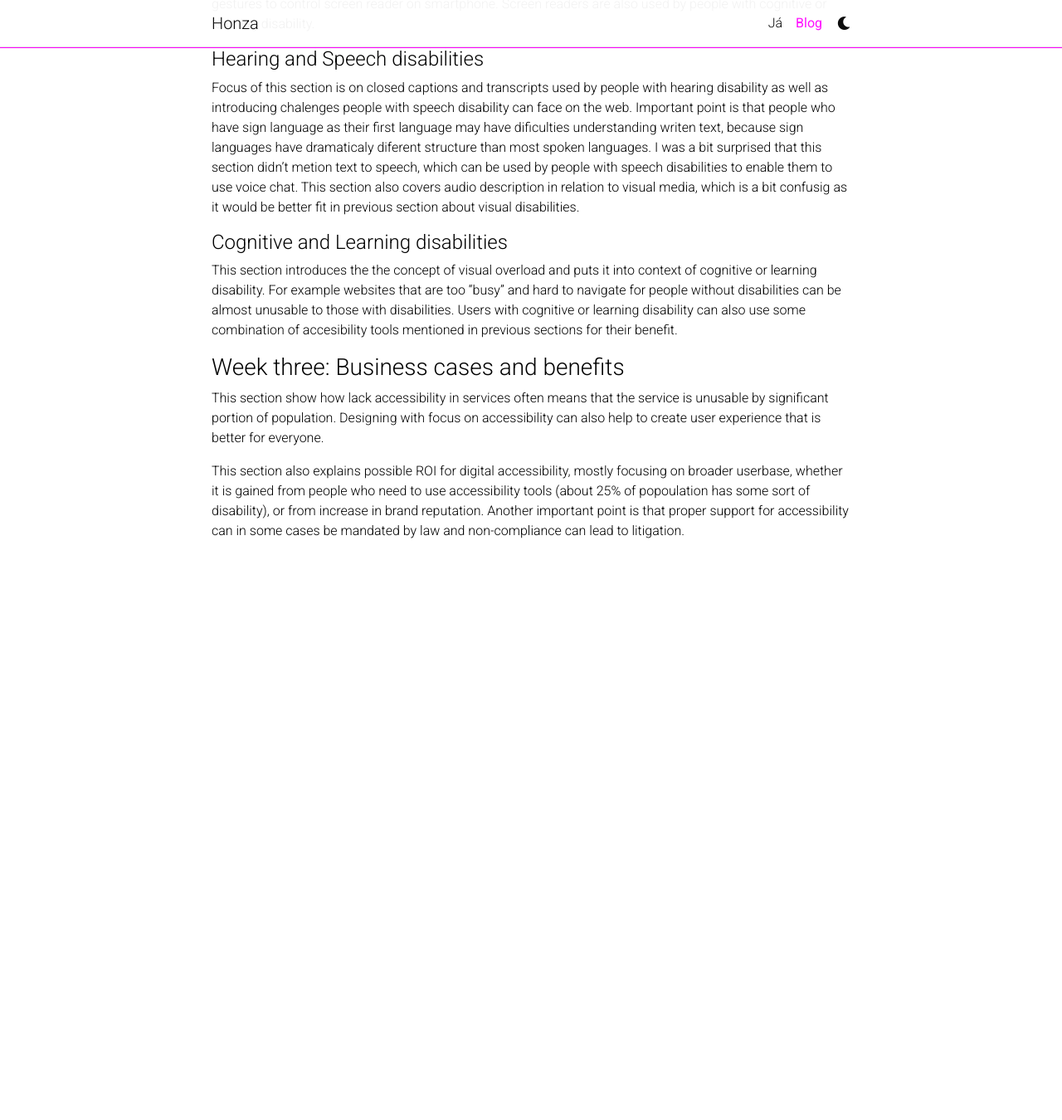
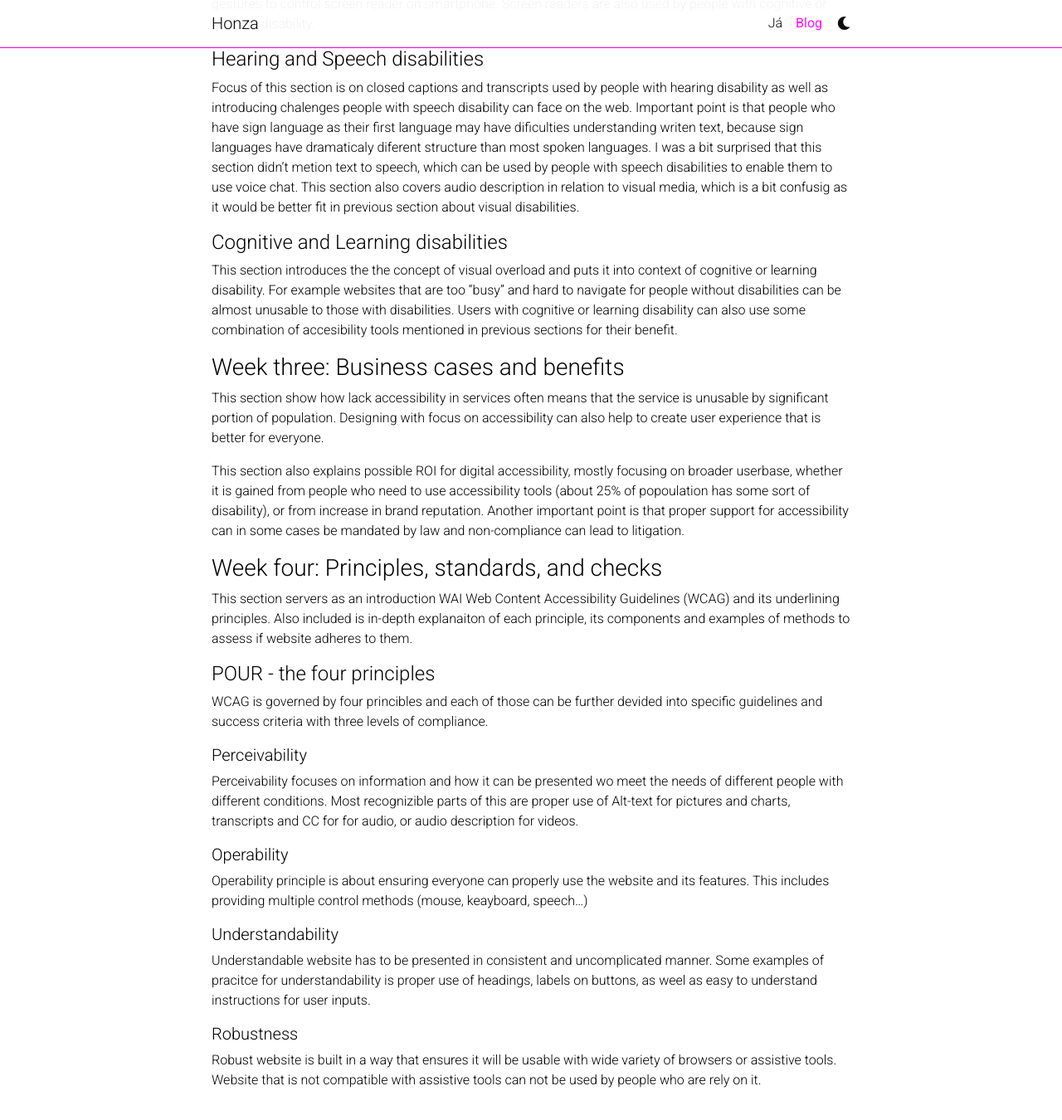
Before and after one commit to Honza-B1234/Honza-B1234.github.io, a Jekyll site: the page built from _posts/2022-12-04-mooc_web_accessibility.md, in a window 1280 px wide and 1400 px high, scrolled down 1051 px. Shown: the top 1350 px of the window at 83% size. Built offline with Jekyll 4.4.1, drawn with Linux system fonts in a browser that asks for light colours; comment, search, counter and statistics services are not loaded; a style sheet for code colours, icons or effects is not loaded; before the commit the page ends 1789 px from its top, so only the background shows below that.

Commit message:
Update 2022-12-04-mooc_web_accessibility.md

```diff
--- a/_posts/2022-12-04-mooc_web_accessibility.md
+++ b/_posts/2022-12-04-mooc_web_accessibility.md
@@ -40,3 +40,21 @@ This section introduces the the concept of visual overload and puts it into cont
 This section show how lack accessibility in services often means that the service is unusable by significant portion of population. Designing with focus on accessibility can also help to create user experience that is better for everyone.
 
 This section also explains possible ROI for digital accessibility, mostly focusing on broader userbase, whether it is gained from people who need to use accessibility tools (about 25% of popoulation has some sort of disability), or from increase in brand reputation. Another important point is that proper support for accessibility can in some cases be mandated by law and non-compliance can lead to litigation.
+
+### Week four: Principles, standards, and checks
+This section servers as an introduction WAI Web Content Accessibility Guidelines (WCAG) and its underlining principles. Also included is in-depth explanaiton of each principle, its components and examples of methods to assess if website adheres to them.
+
+#### POUR - the four principles
+WCAG is governed by four princibles and each of those can be further devided into specific guidelines and success criteria with three levels of compliance.
+
+##### Perceivability
+Perceivability focuses on information and how it can be presented wo meet the needs of different people with different conditions. Most recognizible parts of this are proper use of Alt-text for pictures and charts, transcripts and CC for for audio, or audio description for videos.
+
+##### Operability
+Operability principle is about ensuring everyone can properly use the website and its features. This includes providing multiple control methods (mouse, keayboard, speech...)
+
+##### Understandability
+Understandable website has to be presented in consistent and uncomplicated manner. Some examples of pracitce for understandability is proper use of headings, labels on buttons, as weel as easy to understand instructions for user inputs.
+
+##### Robustness
+Robust website is built in a way that ensures it will be usable with wide variety of browsers or assistive tools. Website that is not compatible with assistive tools can not be used by people who are rely on it.
```
